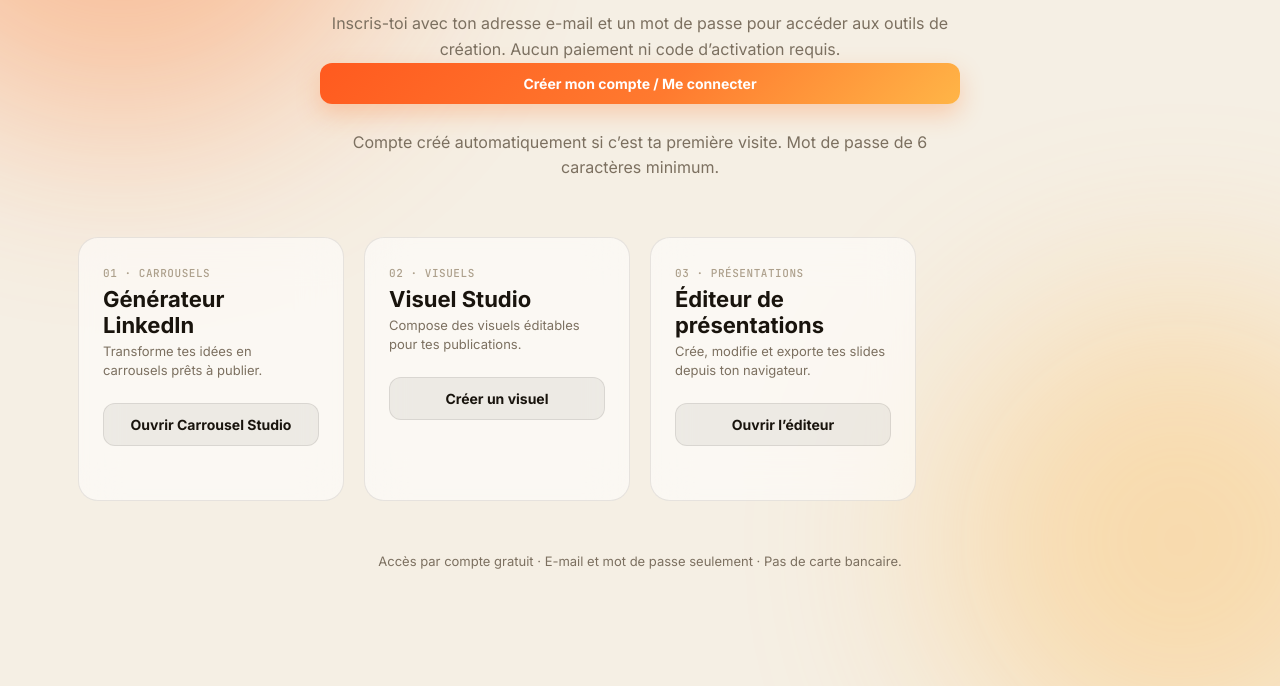
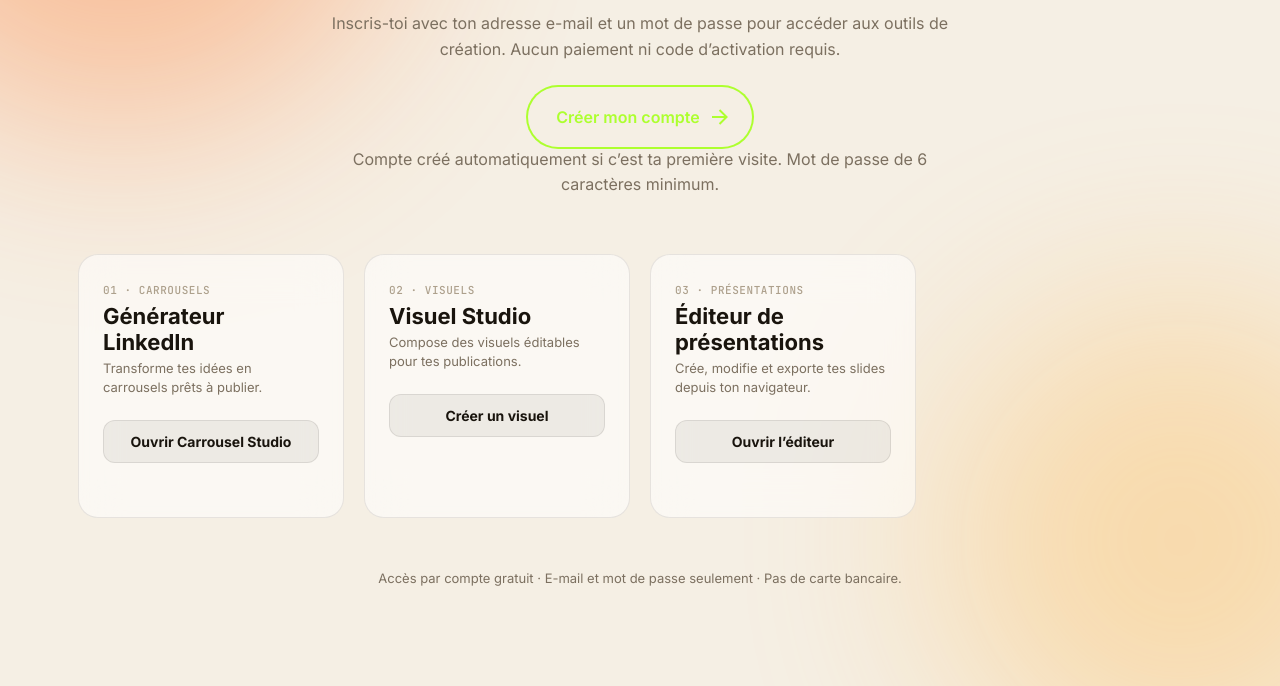
Before and after one commit to Hodler-maker/carrousel-Studio, a website with bundled scripts: page accueil.html in a window 1280 px wide. Shown: the part 210-896 px from the top of the page. Built offline with nearby package versions, Linux system fonts and the light colour scheme; no server answers.

Commit message:
Style signup CTA with animated button

```diff
--- a/accueil.html
+++ b/accueil.html
@@ -168,6 +168,23 @@
   .auth-admin-link{font-family:var(--font-mono); font-size:11px; color:var(--orange-deep); text-decoration:none; font-weight:700; white-space:nowrap; background:var(--glass-strong); border:1px solid var(--border); padding:9px 14px; border-radius:12px;}
   .auth-admin-link:hover{text-decoration:underline;}
 
+  /* Bouton d’inscription animé — style Uiverse.io by gharsh11032000 */
+  .animated-button{position:relative; display:flex; justify-content:center; align-items:center; gap:4px; width:max-content; max-width:100%; margin:24px auto 0; padding:16px 36px; border:4px solid transparent; font-size:16px; background-color:inherit; border-radius:100px; font-weight:600; color:greenyellow; box-shadow:0 0 0 2px greenyellow; cursor:pointer; overflow:hidden; transition:all .6s cubic-bezier(.23,1,.32,1); font-family:inherit;}
+  .animated-button svg{position:absolute; width:24px; fill:greenyellow; z-index:9; transition:all .8s cubic-bezier(.23,1,.32,1);}
+  .animated-button .arr-1{right:16px;}
+  .animated-button .arr-2{left:-25%;}
+  .animated-button .circle{position:absolute; top:50%; left:50%; transform:translate(-50%,-50%); width:20px; height:20px; background-color:greenyellow; border-radius:50%; opacity:0; transition:all .8s cubic-bezier(.23,1,.32,1);}
+  .animated-button .text{position:relative; z-index:1; transform:translateX(-12px); transition:all .8s cubic-bezier(.23,1,.32,1); white-space:nowrap;}
+  .animated-button:hover{box-shadow:0 0 0 12px transparent; color:#212121; border-radius:12px;}
+  .animated-button:hover .arr-1{right:-25%;}
+  .animated-button:hover .arr-2{left:16px;}
+  .animated-button:hover .text{transform:translateX(12px);}
+  .animated-button:hover svg{fill:#212121;}
+  .animated-button:active{scale:.95; box-shadow:0 0 0 4px greenyellow;}
+  .animated-button:hover .circle{width:220px; height:220px; opacity:1;}
+  .animated-button:focus-visible{outline:3px solid var(--orange-deep); outline-offset:6px;}
+  @media (prefers-reduced-motion:reduce){.animated-button,.animated-button svg,.animated-button .circle,.animated-button .text{transition:none;}}
+
   /* ---------- Toast ---------- */
   .cs-toast{position:fixed; left:50%; bottom:24px; transform:translateX(-50%) translateY(20px); background:var(--ink); color:#fff; font-family:var(--font-mono); font-size:12.5px; padding:12px 18px; border-radius:12px; opacity:0; pointer-events:none; transition:opacity .2s ease, transform .2s ease; z-index:50; max-width:min(420px, calc(100vw - 40px)); text-align:center; box-shadow:0 14px 34px rgba(25,20,13,0.3);}
   .cs-toast.show{opacity:1; transform:translateX(-50%) translateY(0);}
@@ -190,7 +207,12 @@
     <div class="kicker">CARROUSEL STUDIO · ACCÈS GRATUIT</div>
     <h1>Crée et publie, sans paiement.</h1>
     <p>Inscris-toi avec ton adresse e-mail et un mot de passe pour accéder aux outils de création. Aucun paiement ni code d’activation requis.</p>
-    <button type="button" class="cta solid" onclick="handleAuthClick()">Créer mon compte / Me connecter</button>
+    <button type="button" class="animated-button" onclick="handleAuthClick()" aria-haspopup="dialog">
+      <svg class="arr-1" viewBox="0 0 24 24" aria-hidden="true"><path d="M16.1716 10.9999 10.8076 5.6359l1.4142-1.4142L20 11.9999l-7.7782 7.7781-1.4142-1.4142 5.364-5.364H4v-2z"></path></svg>
+      <span class="text">Créer mon compte</span>
+      <span class="circle" aria-hidden="true"></span>
+      <svg class="arr-2" viewBox="0 0 24 24" aria-hidden="true"><path d="M16.1716 10.9999 10.8076 5.6359l1.4142-1.4142L20 11.9999l-7.7782 7.7781-1.4142-1.4142 5.364-5.364H4v-2z"></path></svg>
+    </button>
     <p class="access-note">Compte créé automatiquement si c’est ta première visite. Mot de passe de 6 caractères minimum.</p>
   </div>
   <div class="grid access-grid">
```
